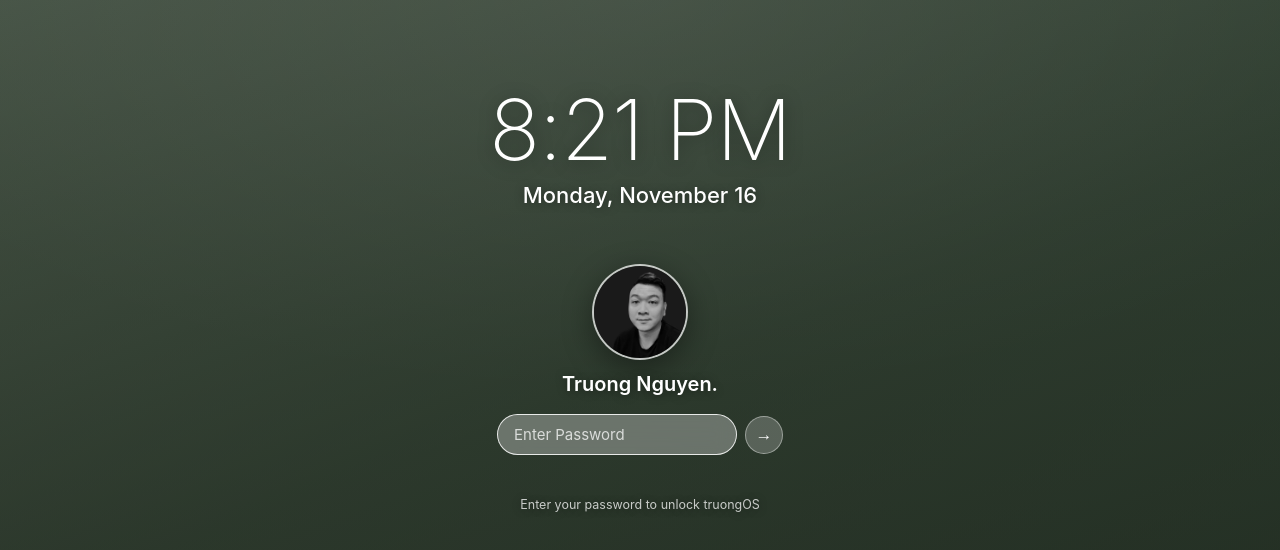
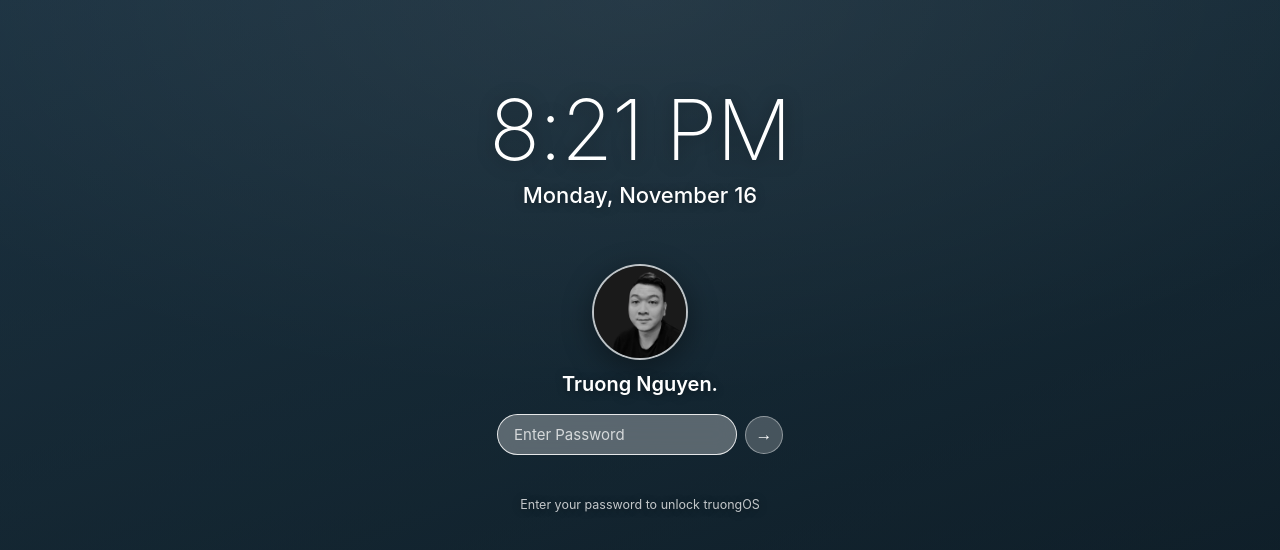
Before and after one commit to truongoi/truongid.com, a plain HTML site: page index.html in a window 1280 px wide. Drawn offline with Linux system fonts and the light colour scheme.

Commit message:
truongOS: Ocean Next Dark desktop — wallpaper, lock screen, menubar, dock, icons

```diff
--- a/index.html
+++ b/index.html
@@ -241,9 +241,9 @@
         align-items: center;
         padding-top: 11vh;
         background:
-          linear-gradient(rgba(20, 16, 12, 0.42), rgba(20, 16, 12, 0.55)),
+          linear-gradient(rgba(8, 18, 26, 0.42), rgba(8, 18, 26, 0.55)),
           radial-gradient(120% 90% at 50% 0%, rgba(255, 255, 255, 0.10), transparent 55%),
-          linear-gradient(160deg, #6b8570 0%, #43604b 48%, #2e4a37 100%);
+          linear-gradient(160deg, #2b4a5e 0%, #1f3a49 48%, #12242f 100%);
         -webkit-backdrop-filter: blur(18px);
         backdrop-filter: blur(18px);
         color: #fff;
@@ -341,7 +341,7 @@
         min-width: 190px;
         padding: 5px;
         border-radius: 10px;
-        background: rgba(18, 14, 10, 0.82);
+        background: rgba(10, 22, 30, 0.82);
         -webkit-backdrop-filter: blur(14px);
         backdrop-filter: blur(14px);
         border: 1px solid rgba(255, 255, 255, 0.14);
@@ -356,7 +356,7 @@
         border: 0;
         padding: 7px 10px;
         border-radius: 6px;
-        color: #f5ead2;
+        color: #d8dee9;
         font: inherit;
         font-size: 13px;
         cursor: pointer;
@@ -382,7 +382,7 @@
              still sit above them. */
           background:
             radial-gradient(120% 90% at 50% 0%, rgba(255, 255, 255, 0.10), transparent 55%),
-            linear-gradient(160deg, #6b8570 0%, #43604b 48%, #2e4a37 100%);
+            linear-gradient(160deg, #2b4a5e 0%, #1f3a49 48%, #12242f 100%);
         }
 
         .window {
@@ -429,10 +429,10 @@
           align-items: center;
           justify-content: space-between;
           padding: 0 14px;
-          background: rgba(18, 14, 10, 0.55);
+          background: rgba(10, 22, 30, 0.55);
           -webkit-backdrop-filter: blur(14px);
           backdrop-filter: blur(14px);
-          color: #f5ead2;
+          color: #d8dee9;
           font-size: 13px;
           user-select: none;
           -webkit-user-select: none;
@@ -469,7 +469,7 @@
           width: 54px;
           height: 46px;
           border-radius: 9px;
-          background: rgba(18, 26, 20, 0.55);
+          background: rgba(10, 22, 30, 0.55);
           border: 1px solid rgba(255, 255, 255, 0.28);
           display: grid;
           place-items: center;
@@ -490,7 +490,7 @@
           display: flex;
           gap: 6px;
           padding: 6px 10px;
-          background: rgba(18, 14, 10, 0.55);
+          background: rgba(10, 22, 30, 0.55);
           -webkit-backdrop-filter: blur(14px);
           backdrop-filter: blur(14px);
           border: 1px solid rgba(255, 255, 255, 0.14);
```
